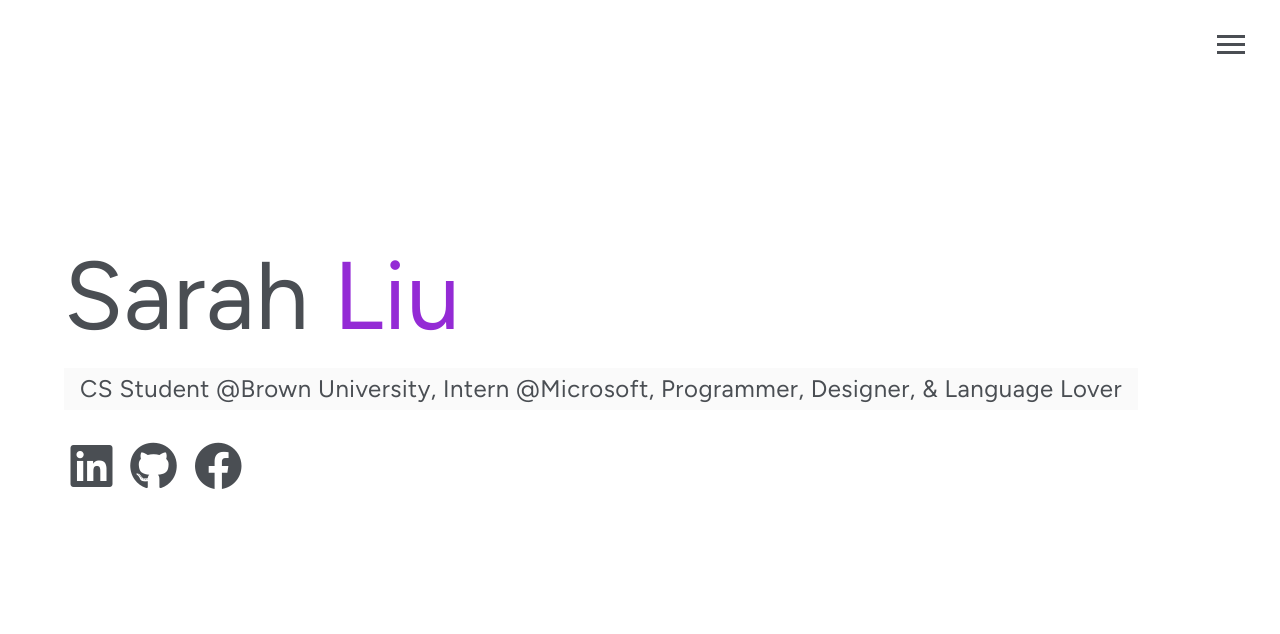
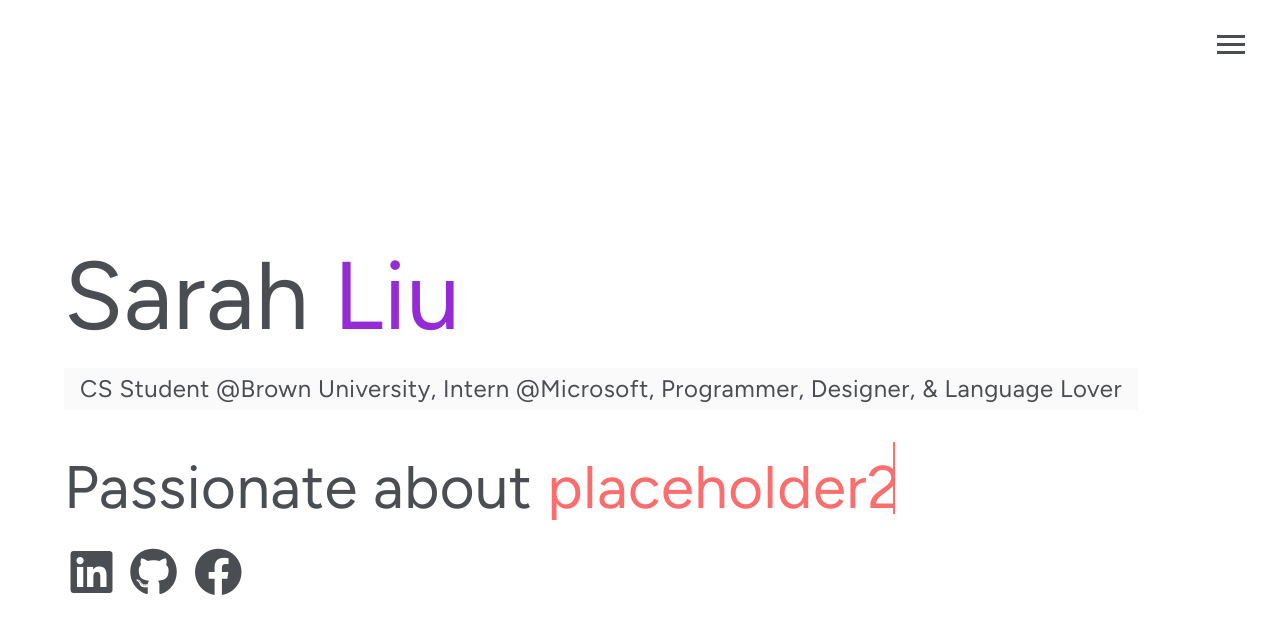
Before and after one commit to Jusmingos/personal_portfolio_2022, a website: page dist/index.html in a window 1280 px wide. Drawn offline with Linux system fonts and the light colour scheme.

Commit message:
initial typing text animation added

```diff
--- a/scss/main.scss
+++ b/scss/main.scss
@@ -196,3 +196,70 @@ main {
 }
 
 @import 'mobile'; // put media query at the bottom so that it runs after css
+
+// TYPING TEXT ANIMATION CSS
+@import url('https://fonts.googleapis.com/css2?family=Poppins:wght@200;300;400;500;600;700&display=swap');
+*{
+  margin: 0;
+  padding: 0;
+  box-sizing: border-box;
+//   font-family: 'Poppins', sans-serif;
+}
+// body{
+//   display: flex;
+//   align-items: center;
+//   justify-content: center;
+//   min-height: 100vh;
+//   background: #343F4F;
+// }
+.wrapper{
+  display: flex;
+}
+.wrapper .static-txt{
+  color: #4a4e53;
+  font-size: 60px;
+  font-weight: 400;
+}
+.wrapper .dynamic-txts{
+  margin-left: 15px;
+  height: 90px;
+  line-height: 90px;
+  overflow: hidden;
+}
+.dynamic-txts li{
+  list-style: none;
+  color: #FC6D6D;
+  font-size: 60px;
+  font-weight: 500;
+  position: relative;
+  top: 0;
+  animation: slide 12s steps(4) infinite;
+}
+@keyframes slide {
+  100%{
+    top: -360px;
+  }
+}
+.dynamic-txts li span{
+  position: relative;
+  margin: 5px 0;
+  line-height: 90px;
+}
+.dynamic-txts li span::after{
+  content: "";
+  position: absolute;
+  left: 0;
+  height: 100%;
+  width: 100%;
+  background: white;
+  border-left: 2px solid #FC6D6D;
+  animation: typing 3s steps(10) infinite;
+}
+@keyframes typing {
+  40%, 60%{
+    left: calc(100% + 30px);
+  }
+  100%{
+    left: 0;
+  }
+}
```
Also changed, not shown: dist/css/main.css, dist/index.html.
